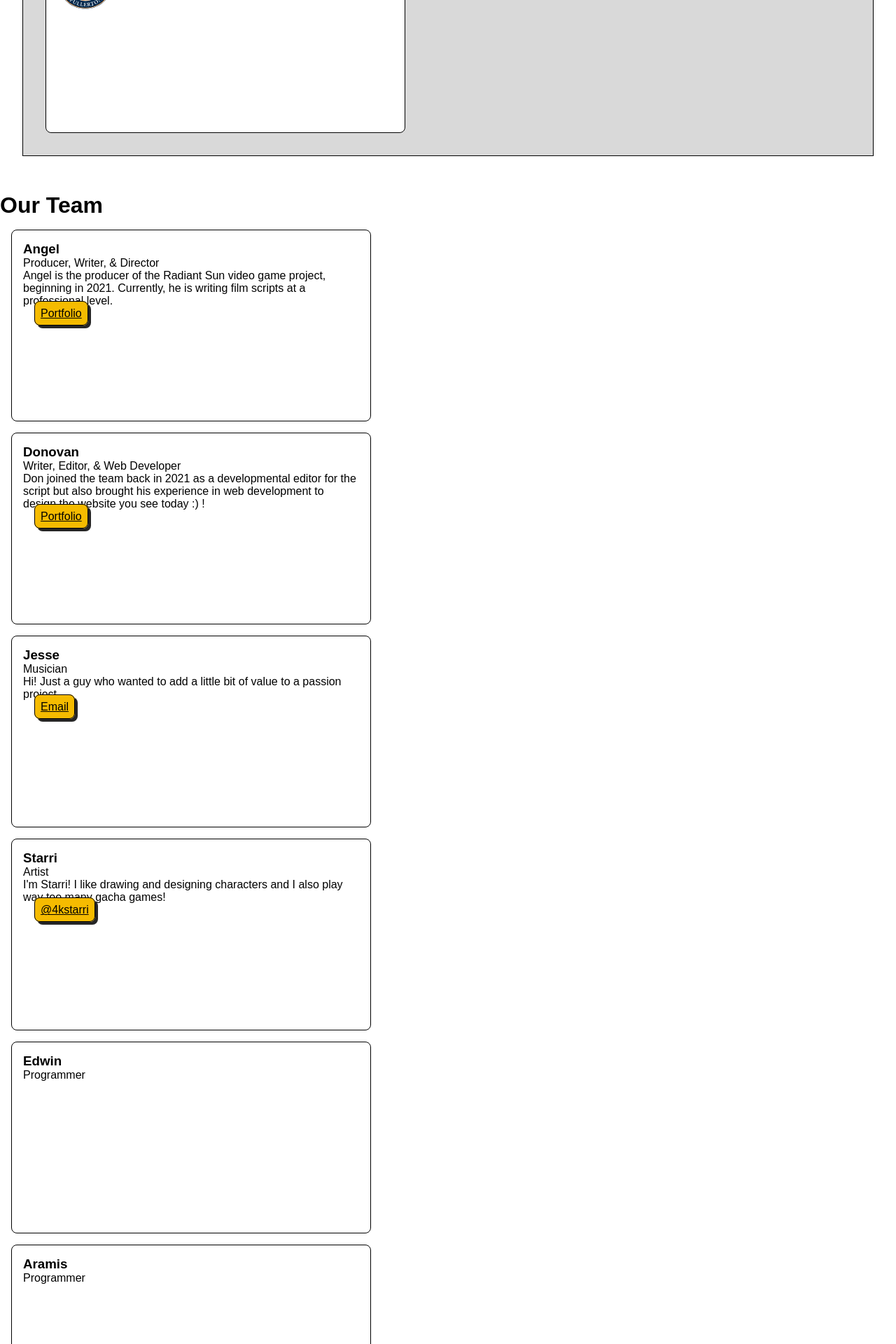
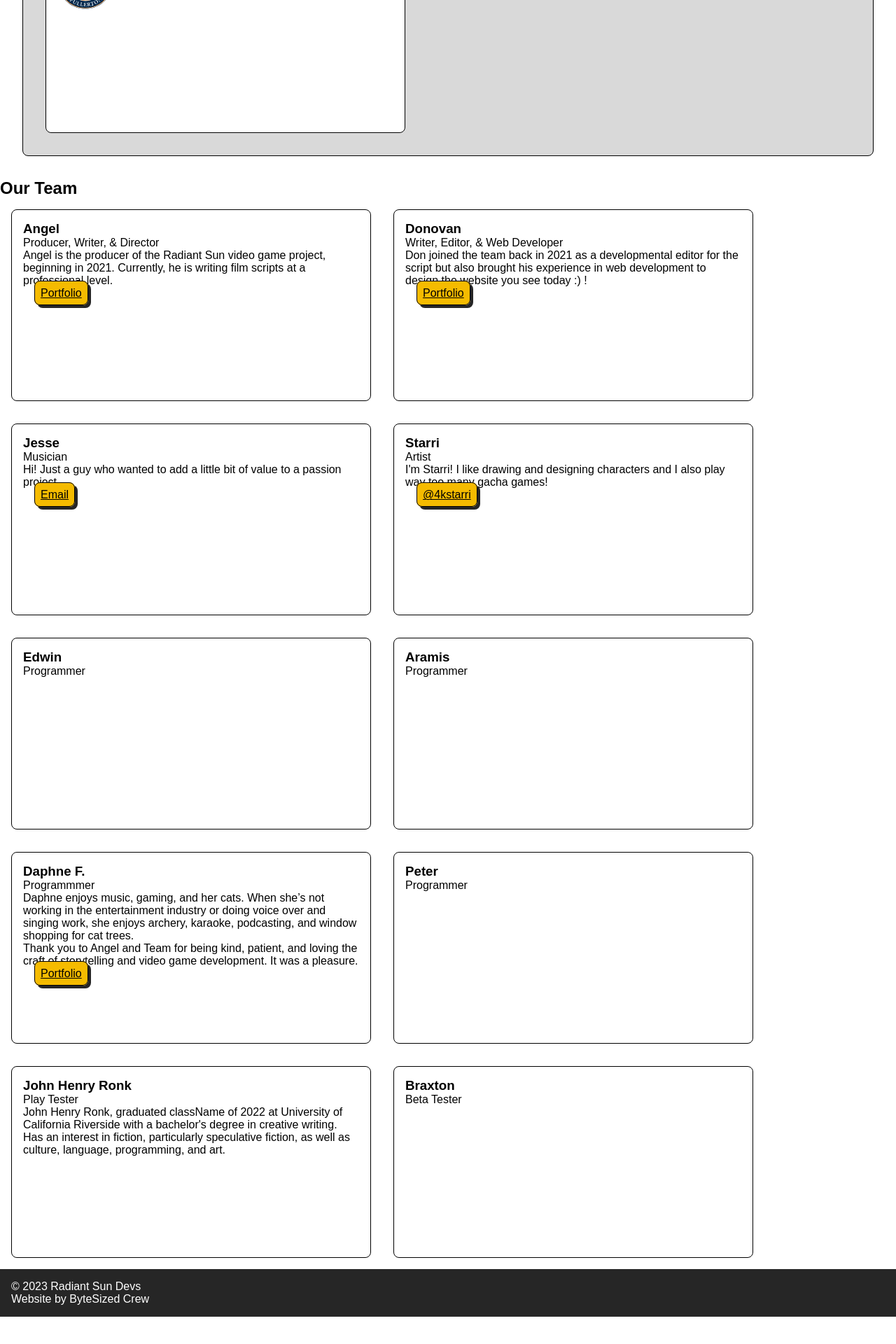
Before and after one commit to zen-da-baker/Radiant-Sun-Landing, a Next.js app in the folder marketing/: page / in a window 1280 px wide. Shown: the part 1477-3397 px from the top of the page at 70% size. After the commit the page ends 3358 px from the top, so only its background shows below. Built offline with nearby package versions, Linux system fonts and the light colour scheme.

Commit message:
footer styles added

```diff
--- a/marketing/src/app/page-components/Footer.tsx
+++ b/marketing/src/app/page-components/Footer.tsx
@@ -1,12 +1,18 @@
+import "../../../styles/footer.css";
+
 export function Footer() {
 
     return (
-        <footer className="py-3 my-4 bg-dark text-white" >
-            <div id="footer-container" className="container">
-                <p className="text-center">
-                    &copy; 2023 Radiant Sun Devs
-                </p>
-            </div>
+        <footer className="page-footer" >
+
+            <p className="text-center">
+
+                &copy; 2023 Radiant Sun Devs
+
+            </p>
+
+            <p>Website by ByteSized Crew</p>
+
         </footer>
     )
 }
--- a/marketing/src/app/page-components/Team.tsx
+++ b/marketing/src/app/page-components/Team.tsx
@@ -1,10 +1,11 @@
 export function Team() {
 
     return (
-        <div className="container">
-        <h1>Our Team</h1>
+        <div className="team-container">
 
-        <div id="gallery-2" className="row row-cols-2 g-3">
+            <h2>Our Team</h2>
+
+            <div id="gallery-2" className="flex">
                 <div className="col">
                     <div className="card border-dark">
                         <div className="card-body">
--- /dev/null
+++ b/marketing/styles/footer.css
@@ -0,0 +1,9 @@
+.page-footer {
+
+    color: white;
+
+    background-color: hsl(1, 0%, 15%);
+
+    padding: 1rem;
+
+}
--- a/marketing/styles/school-container.css
+++ b/marketing/styles/school-container.css
@@ -7,4 +7,7 @@
     padding: 1rem;
 
     background-color: hsl(1, 0%, 85%);
+
+    border-radius: 0.5rem;
+
 }
```
Lines whose indentation alone changed are shown as unchanged.
